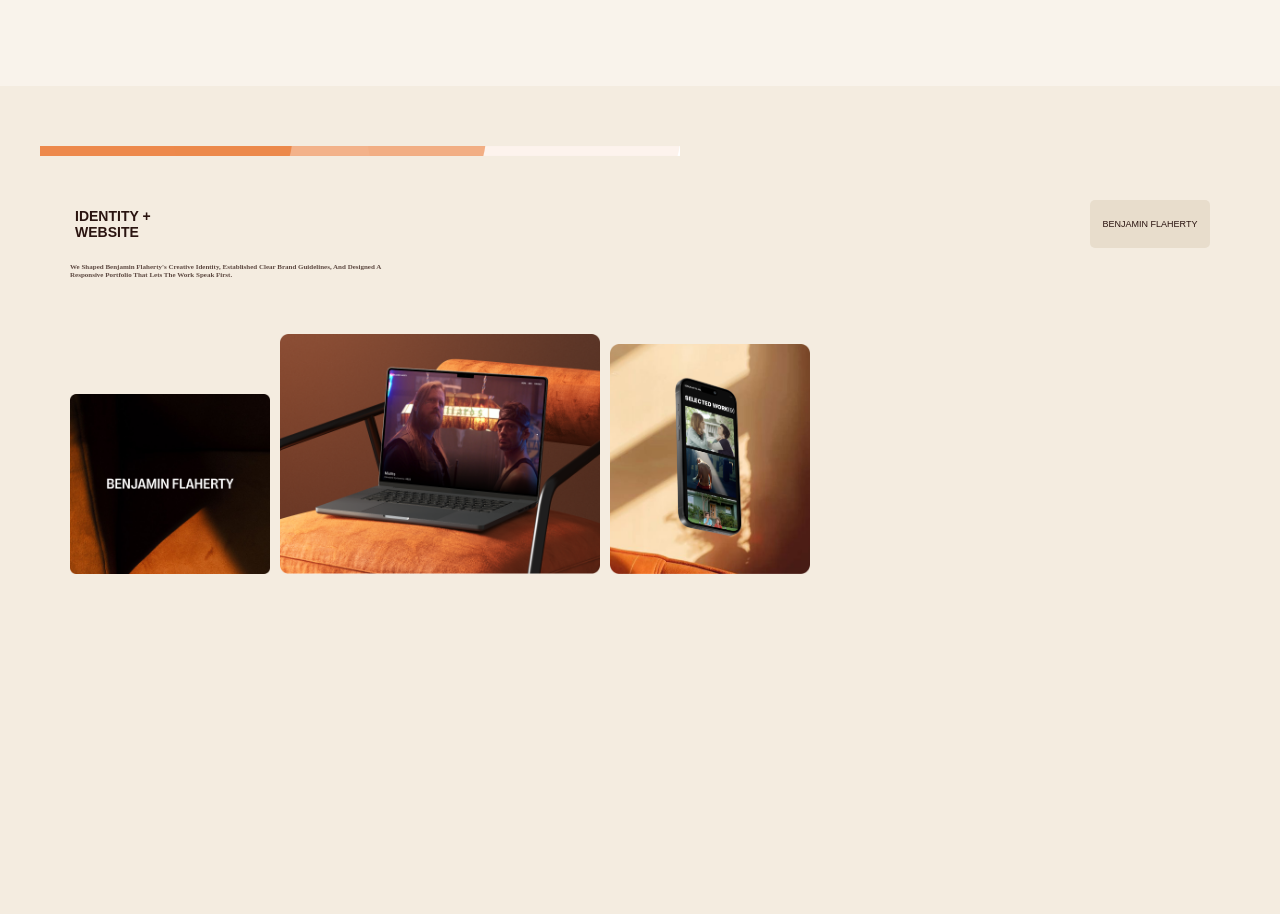
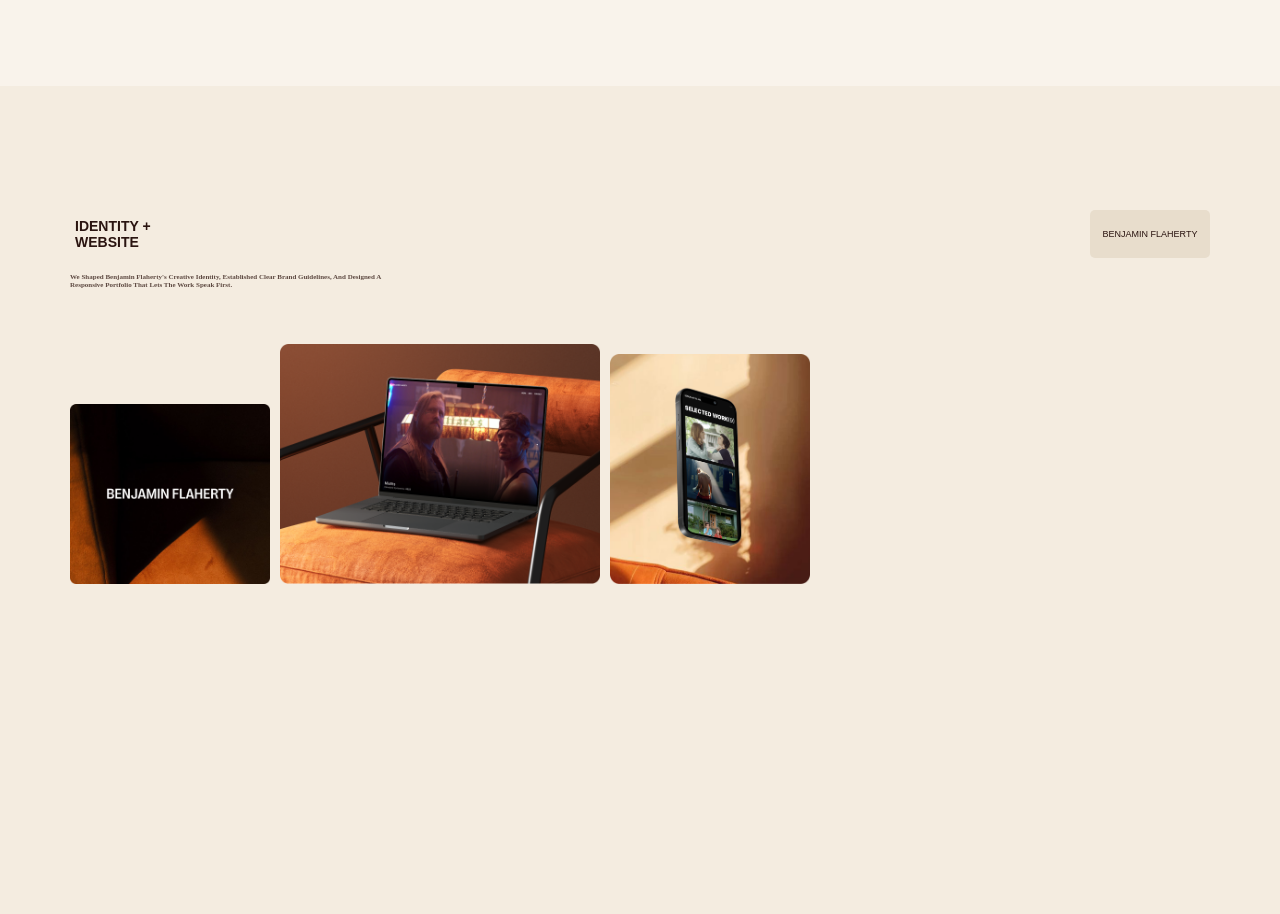
Before and after one commit to annaskhan-dev/RCHYstudio, a React (Vite) app: page / in a window 1280 px wide. Shown: the part 2660-3574 px from the top of the page. Built offline with nearby package versions, Linux system fonts and the light colour scheme.

Commit message:
adding things

```diff
--- a/src/components/benjamin.module.css
+++ b/src/components/benjamin.module.css
@@ -15,8 +15,9 @@ body {
 .bar {
   height: 10px;
   width: 50%;
-  margin-top: 60px;
-  margin-left: 40px;
+  margin-top: 40px;
+  padding-top: 40px;
+  margin-left: 60px;
 }
 
 .navtext {
```
